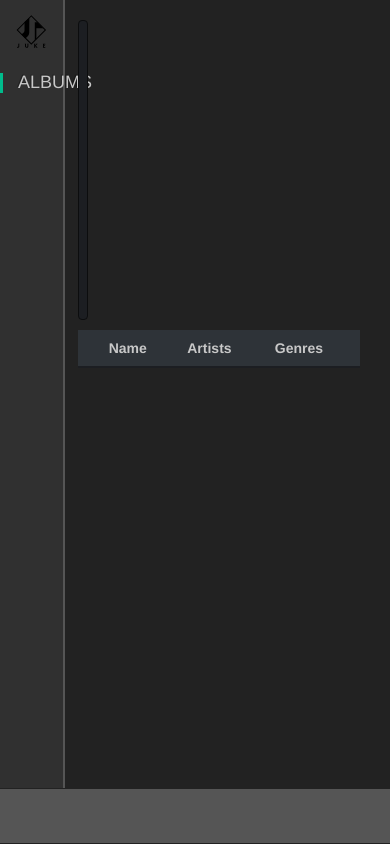
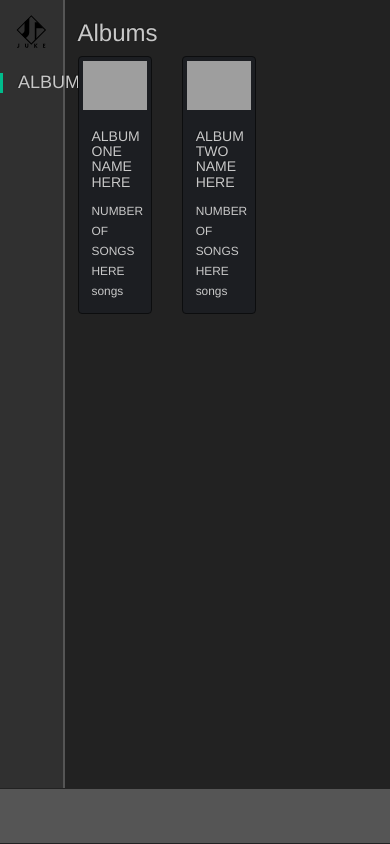
Before and after one commit to leilabl/juke-factories, a website: page 2-factories/start/browser/index.html in a window 390 px wide. Drawn offline with nearby package versions, Linux system fonts and the light colour scheme; no server answers; grey boxes are pictures that could not be loaded; files whose address does not match are found by name.

Commit message:
start working on displaying multiple albums

```diff
--- a/2-factories/start/browser/index.html
+++ b/2-factories/start/browser/index.html
@@ -8,6 +8,7 @@
     <script src="/angular/angular.js" defer></script>
     <script src="/js/module.js" defer></script>
     <script src="/js/album/album.controller.js" defer></script>
+    <script src="/js/album/albums.controller.js" defer></script>
     <script src="/js/player/player.controller.js" defer></script>
     <script src="/js/player/player.factory.js" defer></script>
   </head>
@@ -26,7 +27,36 @@
       </div>
 
       <div class="col-xs-10">
-        <div class="album" ng-controller="AlbumCtrl">
+        <div ng-controller="AlbumsCtrl">
+          <h3>Albums</h3>
+          <div class="row">
+            <div class="col-xs-4">
+              <a class="thumbnail" href="#">
+                <img ng-src="http://placeholdit.imgix.net/~text?txtsize=33&txt=ALBUMoneIMAGE&w=300&h=300">
+                <div class="caption">
+                  <h5>
+                    <span>ALBUM ONE NAME HERE</span>
+                  </h5>
+                  <small>NUMBER OF SONGS HERE songs</small>
+                </div>
+              </a>
+            </div>
+            <div class="col-xs-4">
+              <a class="thumbnail" href="#">
+                <img src="http://placeholdit.imgix.net/~text?txtsize=33&txt=ALBUMtwoIMAGE&w=300&h=300">
+                <div class="caption">
+                  <h5>
+                    <span>ALBUM TWO NAME HERE</span>
+                  </h5>
+                  <small>NUMBER OF SONGS HERE songs</small>
+                </div>
+              </a>
+            </div>
+          </div>
+        </div>
+
+        <!-- Album Div -->
+        <div ng-show="false" class="album" ng-controller="AlbumCtrl">
           <p>
             <h3>{{ album.name }}</h3>
             <!-- <h4>{{ fullDuration }}</h4> -->
--- /dev/null
+++ b/2-factories/start/browser/js/album/albums.controller.js
@@ -0,0 +1,53 @@
+'use strict';
+
+juke.controller('AlbumsCtrl', function($scope, $http, $rootScope, $log, $q, StatsFactory, PlayerFactory) {
+
+	  // load our initial data
+  $http.get('/api/albums/')
+  .then(function (res) {
+  	// console.log(res.data)
+  	var albumUrls = [];
+  	res.data.forEach(function(album) {
+  		// console.log(album)
+  		albumUrls.push($http.get('/api/albums/' + album._id))
+  	})
+  	return $q.all(albumUrls);
+  })
+.then(function (res) {
+	$scope.albums = [];
+	res.forEach(function(album) {
+		$scope.albums.push(album.data);
+	})
+//get data from res
+//foreach or map to attach image urls
+//
+//set scope.albums
+
+})
+
+
+  // res => $http.get('/api/albums/' + res.data[4]._id)) // temp: use first
+  // .then(res => res.data)
+  // .then(album => {
+  //   album.imageUrl = '/api/albums/' + album._id + '.image';
+  //   album.songs.forEach(function (song, i) {
+  //     song.audioUrl = '/api/songs/' + song._id + '.audio';
+  //     song.albumIndex = i;
+  //   });
+  //   $scope.album = album;
+  //   StatsFactory.totalTime(album)
+  //   .then(function (albumDuration)  {
+  //     $scope.fullDuration = albumDuration;
+  //   })
+  // })
+
+  .catch($log.error); // $log service can be turned on and off; also, pre-bound
+
+
+});
+
+
+// $scope.cover =
+// $scope.name =
+// $scope.imageUrl =
+// $scope.numberOfSongs =
```
